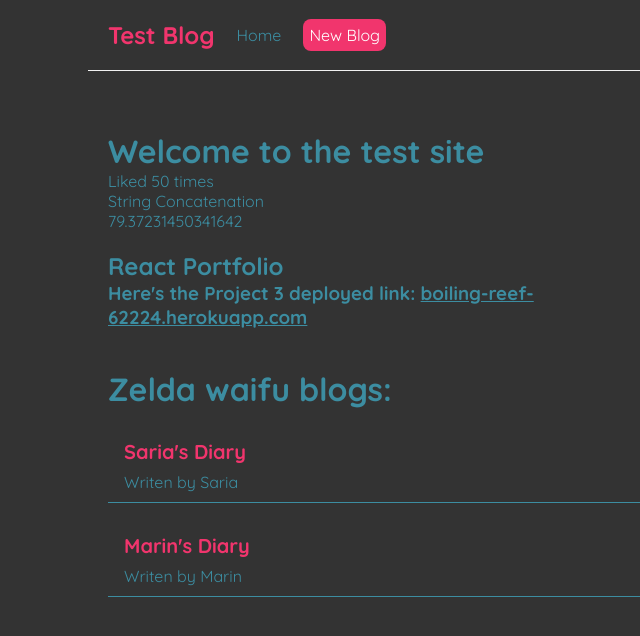
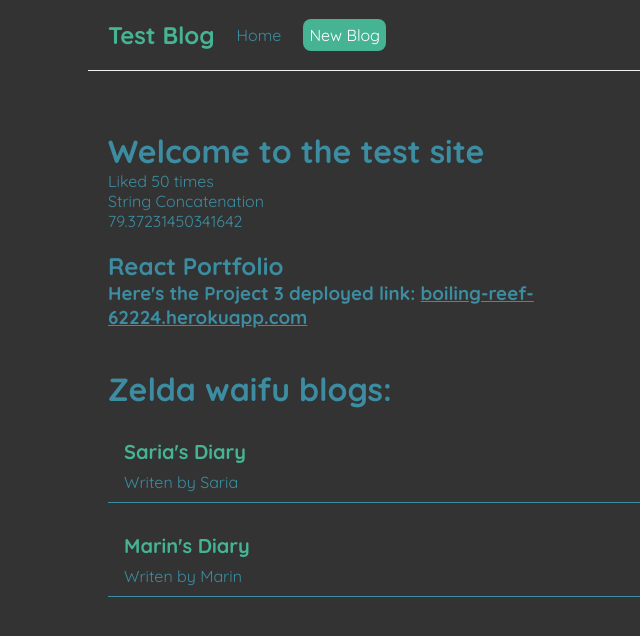
Before and after one commit to digidoor/react-portfolio, a React (Create React App) app: page / in a window 1280 px wide. Shown: the top 636 px of the page, without its empty margins (232-872 px from the left). Built offline with nearby package versions, Linux system fonts and the light colour scheme; data requests are answered from the project's data file.

Commit message:
using css variables, some color changes

```diff
--- a/package.json
+++ b/package.json
@@ -18,6 +18,7 @@
     "deploy": "gh-pages -d build",
     "start": "react-scripts start",
     "build": "react-scripts build",
+    "dev": "concurrently \"npx json-server --watch data/db.json --port 8000\" \"react-scripts start\"",
     "test": "react-scripts test",
     "eject": "react-scripts eject"
   },
--- a/src/Navbar.js
+++ b/src/Navbar.js
@@ -7,7 +7,7 @@ const Navbar = () =>
                 <a href="/">Home</a>
                 <a href="/create" style={{
                     color:"white",
-                    backgroundColor: "#f1356d",
+                    backgroundColor: "#46b392",
                     borderRadius: "8px"
                 }}>New Blog</a>
             </div>
--- a/src/index.css
+++ b/src/index.css
@@ -1,10 +1,16 @@
 @import url('https://fonts.googleapis.com/css2?family=Quicksand:wght@300;400;500;600;700&display=swap');
+
+:root
+{
+  --highlight-color: #46b392;
+  --base-color: #3c8da1;
+}
 
 /* base styles */
 * {
   margin: 0;
   font-family: "Quicksand";
-  color: #3c8da1;
+  color: var(--base-color);
   background-color: #333;
 }
 .navbar {
@@ -16,7 +22,7 @@
   border-bottom: 1px solid #f2f2f2;
 }
 .navbar h1 {
-  color: #f1356d;
+  color: var(--highlight-color);
 }
 .navbar .links {
   margin-left: auto;
@@ -27,7 +33,7 @@
   padding: 6px;
 }
 .navbar a:hover {
-  color: #f1356d;
+  color: var(--highlight-color);
 }
 .content {
   max-width: 600px;
@@ -39,13 +45,13 @@
 .blog-preview {
   padding: 10px 16px;
   margin: 20px 0;
-  border-bottom: 1px solid #3c8da1;
+  border-bottom: 1px solid var(--base-color);
 }
 .blog-preview:hover {
   box-shadow: 3px 3px 3px rgba(65, 125, 185, 0.9);
 }
 .blog-preview h2 {
   font-size: 20px;
-  color: #f1356d;
+  color: var(--highlight-color);
   margin-bottom: 8px;
 }
```
